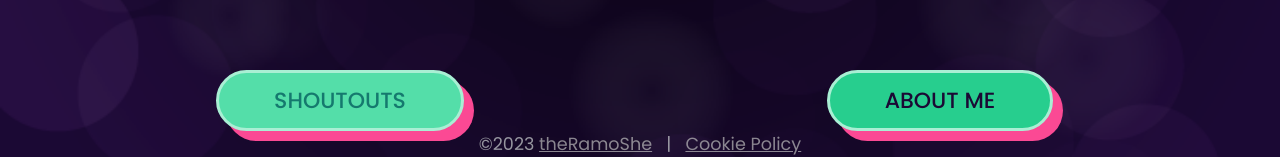
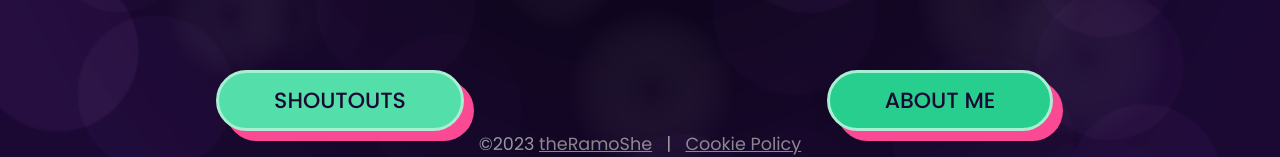
Before and after one commit to ramoshe/AmyBabyZ, an Eleventy site: page src/index.html in a window 1280 px wide. In both pictures the pointer is over the link "SHOUTOUTS". Shown: the part 725-882 px from the top of the page. Built offline with nearby package versions, Linux system fonts and the light colour scheme; Eleventy itself is replaced by a stand-in of ours; files that its build step writes are made by us from their sources; what common-tags would draw is missing.

Commit message:
small fixes

```diff
--- a/public/css/button.css
+++ b/public/css/button.css
@@ -19,6 +19,7 @@
 
 .btn:hover {
   background-color: #54DEA9;
+  color: #1B0934 !important;
 }
 
 .btn:active {
--- a/public/css/index.css
+++ b/public/css/index.css
@@ -63,9 +63,6 @@
   #socials {
     margin-bottom: 40px;
   }
-  /* #socials a {
-    height: 130px;
-  } */
   #photo {
     order: 4;
     margin: 40px auto 100px;
--- a/public/css/style.css
+++ b/public/css/style.css
@@ -77,7 +77,7 @@ a {
     color: #1B998B;
 }
 a:hover{
-    color: #15796E !important;
+    color: #27CE8E !important;
 }
 #comingsoon {
     display: flex;
--- a/src/css/button.css
+++ b/src/css/button.css
@@ -19,6 +19,7 @@
 
 .btn:hover {
   background-color: #54DEA9;
+  color: #1B0934 !important;
 }
 
 .btn:active {
--- a/src/css/index.css
+++ b/src/css/index.css
@@ -63,9 +63,6 @@
   #socials {
     margin-bottom: 40px;
   }
-  /* #socials a {
-    height: 130px;
-  } */
   #photo {
     order: 4;
     margin: 40px auto 100px;
--- a/src/css/style.css
+++ b/src/css/style.css
@@ -77,7 +77,7 @@ a {
     color: #1B998B;
 }
 a:hover{
-    color: #15796E !important;
+    color: #27CE8E !important;
 }
 #comingsoon {
     display: flex;
```
